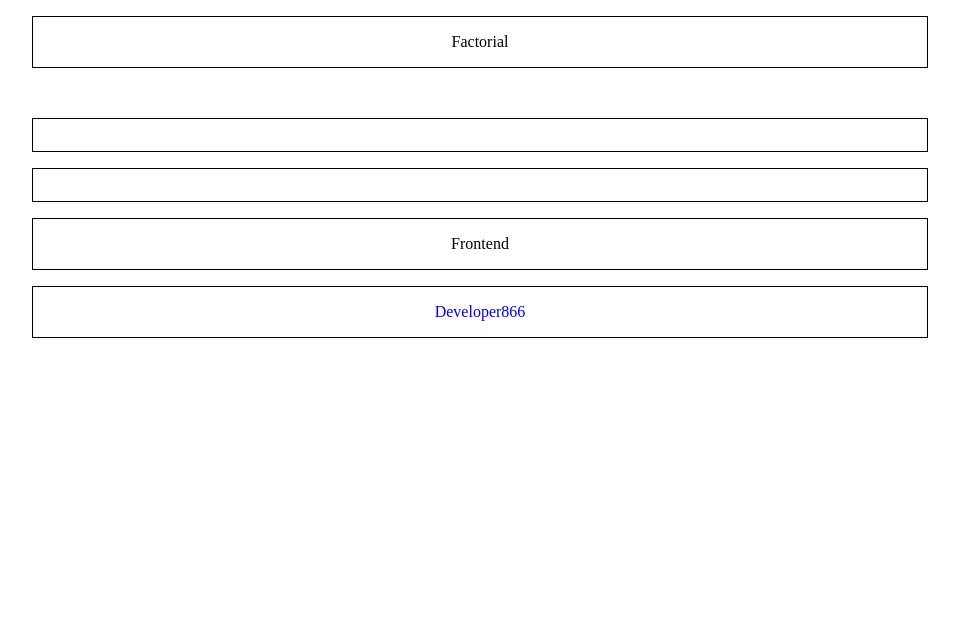
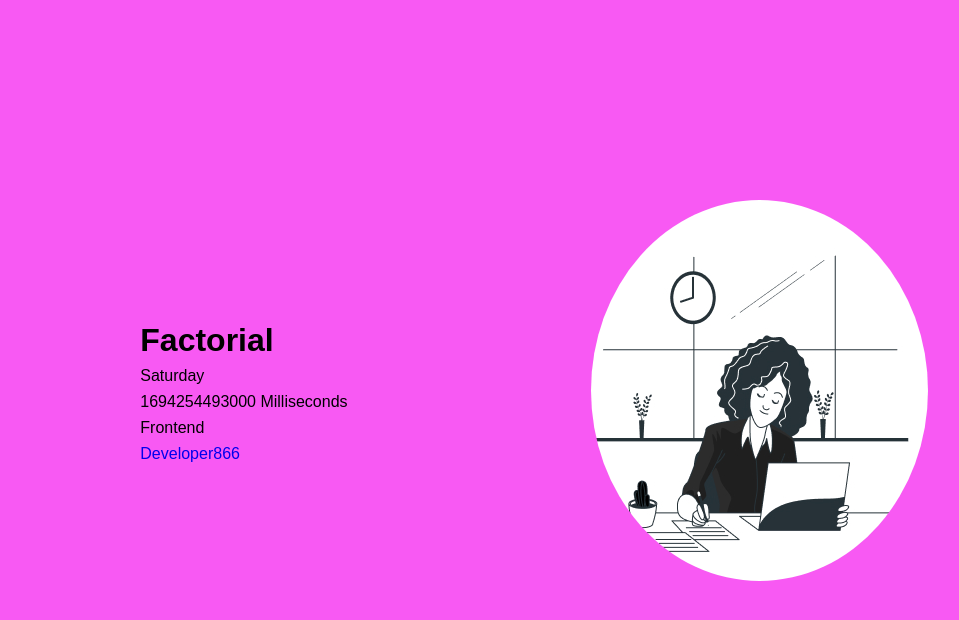
Before and after one commit to developer866/zuri_Stage_One_Project, a plain HTML site: page index.html in a window 1280 px wide. Shown: the whole page, without its empty margins (160-1119 px from the left). Drawn offline with Linux system fonts and the light colour scheme.

Commit message:
Did some Restructuring

```diff
--- a/index.html
+++ b/index.html
@@ -9,12 +9,12 @@
   <body>
     <!--Display -->
     <div class="container">
+      <div class="container-text">
         <div class="container-content" id="slack" data-testid="slackUserName">
-        Factorial
+          <h1>Factorial</h1>
         </div>
-      <div>
-        <img src="" alt="" data-testid="slackDisplayImage" />
-      </div>
+        <!--  -->
+        <!-- Display current Day of the week -->
         <div
           class="container-content"
           id="display_current_day"
@@ -23,14 +23,13 @@
         <!-- data-testid="currentUTCTime" -->
         <div
           class="container-content"
-        id="display time in milliseconds"
+          id="display_time_in_milliseconds"
           data-testid="currentUTCTime"
         ></div>
-
         <div class="container-content" id="track" data-testid="myTrack">
           Frontend
         </div>
-
+        <!-- Github Link -->
         <div class="container-content" id="github" data-testid="githubURL">
           <a href="https://github.com/developer866" target="_blank"
             >Developer866</a
@@ -38,6 +37,16 @@
         </div>
       </div>
 
-    <script src="/index.js"></script>
+      <div class="image">
+        <img
+          class="slack_image"
+          src="./working-lady.jpg"
+          alt="slack profile image"
+          data-testid="slackDisplayImage"
+        />
+      </div>
+    </div>
+
+    <script src="index.js"></script>
   </body>
 </html>
--- a/index.js
+++ b/index.js
@@ -1,4 +1,8 @@
+
+
 const currentDate = new Date();
+const currentDay = currentDate.getDay();
+
 //Indicate the current day of the week (e.g., Monday, Tuesday).
 const daysOfWeek = [
   "Sunday",
@@ -9,13 +13,13 @@ const daysOfWeek = [
   "Friday",
   "Saturday",
 ];
+
 const dayName = daysOfWeek[currentDay];
 
 document.getElementById("display_current_day").innerHTML = dayName;
 
-// Display the current UTC time in milliseconds,.
+// Display the current UTC time in milliseconds,
+
 const currentTimeMilliseconds = currentDate.getTime();
 
-console.log(`Current time in milliseconds: ${currentTimeMilliseconds}`);
-
-console.log("hello world")
+document.getElementById("display_time_in_milliseconds").innerHTML = `${currentTimeMilliseconds} Milliseconds `
--- a/style.css
+++ b/style.css
@@ -1,20 +1,36 @@
-*{
-    box-sizing: border-box;
-    margin: 0;
-    padding: 0;
+* {
+  box-sizing: border-box;
+  margin: 0;
+  padding: 0;
+  font-family: Arial, Helvetica, sans-serif;
+  opacity: 1;
+}
+body {
+  background: #f729f0c5;
+}
+.container {
+  display: flex;
+  justify-content: space-between;
+  align-items: center;
+  width: 70%;
+  margin: 0 auto;
+  position: absolute;
+  top: 25%;
+  left: 15%;
+}
+.container-text {
+  width: 40%;
+  margin: 0 auto;
 }
 
-.container{
-    width: 70%;
-    margin: 0 auto;
-    text-align: center;
+.container-content {
+  margin: 0.5rem;
 }
 
-.container-content{
-    padding: 1rem;
-    border: 1px solid black;
-    margin: 1rem 0rem;
+img {
+  border-radius: 50%;
+  width: 100%;
 }
-#github a{
-    text-decoration: none;
+#github a {
+  text-decoration: none;
 }
```
Also changed, not shown: working-lady.jpg (added). Lines whose indentation alone changed are shown as unchanged.
